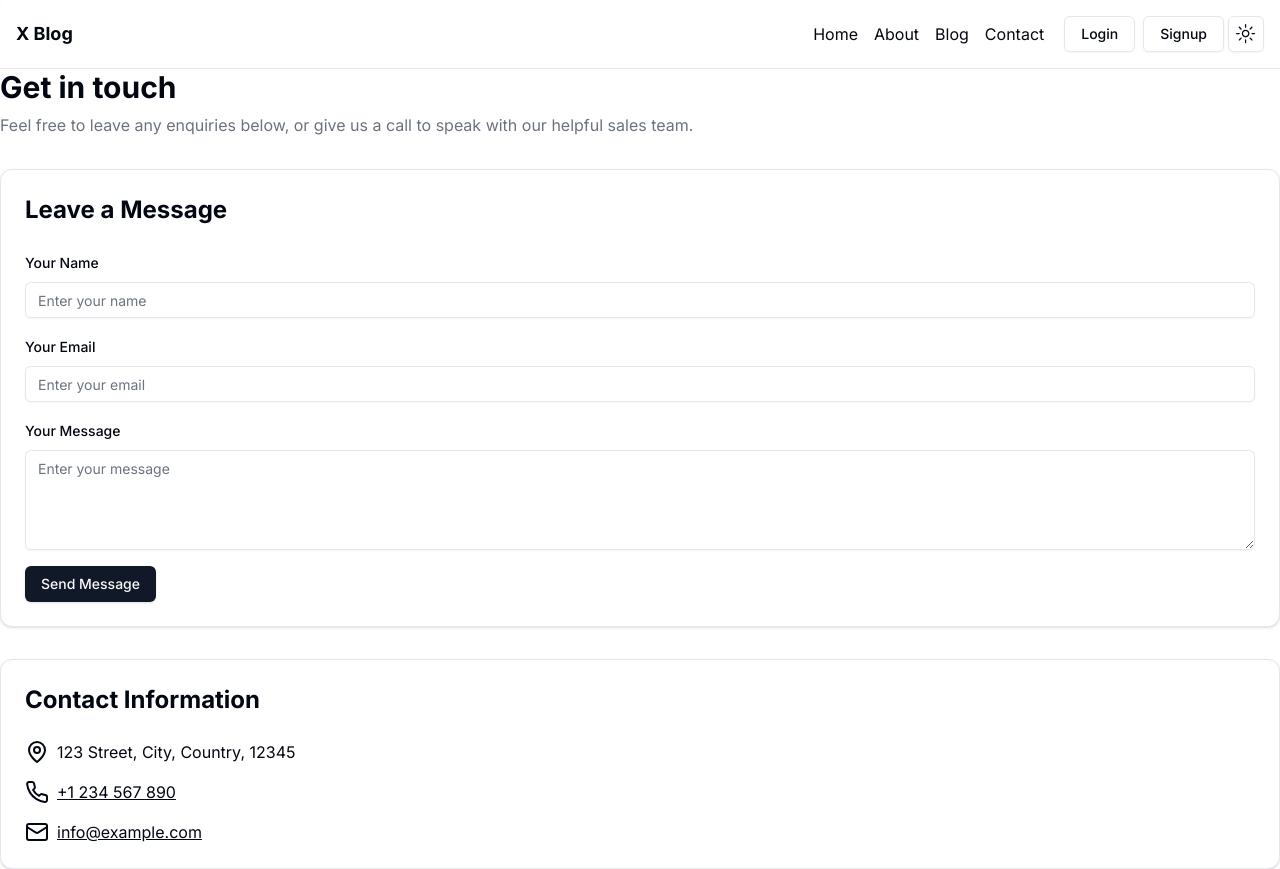
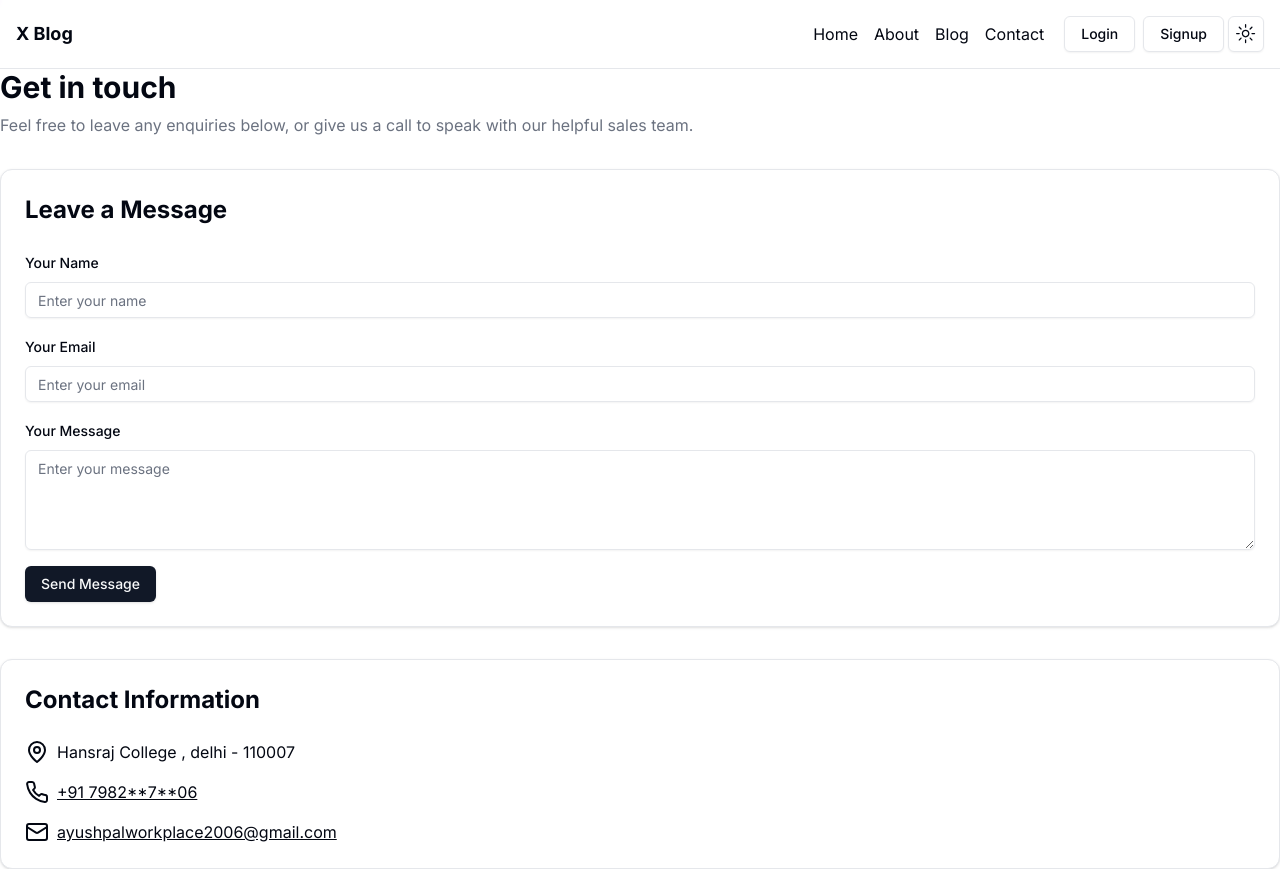
Before and after one commit to Ayushpal2006/Next-Blog, a Next.js app: page /contact in a window 1280 px wide. Built offline with nearby package versions, Linux system fonts and the light colour scheme.

Commit message:
Solve some issue

```diff
--- a/components/contact.jsx
+++ b/components/contact.jsx
@@ -50,18 +50,18 @@ export function Contact() {
           <div className="space-y-4">
             <div className="flex items-center space-x-2">
               <MapPinIcon className="w-6 h-6" />
-              <p>123 Street, City, Country, 12345</p>
+              <p>Hansraj College , delhi - 110007</p>
             </div>
             <div className="flex items-center space-x-2">
               <PhoneIcon className="w-6 h-6" />
               <Link className="underline" href="#" prefetch={false}>
-                +1 234 567 890
+                +91 7982**7**06
               </Link>
             </div>
             <div className="flex items-center space-x-2">
               <MailIcon className="w-6 h-6" />
               <Link className="underline" href="#" prefetch={false}>
-                info@example.com
+                ayushpalworkplace2006@gmail.com
               </Link>
             </div>
           </div>
```
Also changed, not shown: content/c-programming-tutorial.md (+1 -1 lines), content/chatgpt-vs-gemini.md (+1 -1 lines), content/cpp-programming-tutorial.md (+1 -1 lines), content/css-tutorial.md (+1 -1 lines).
